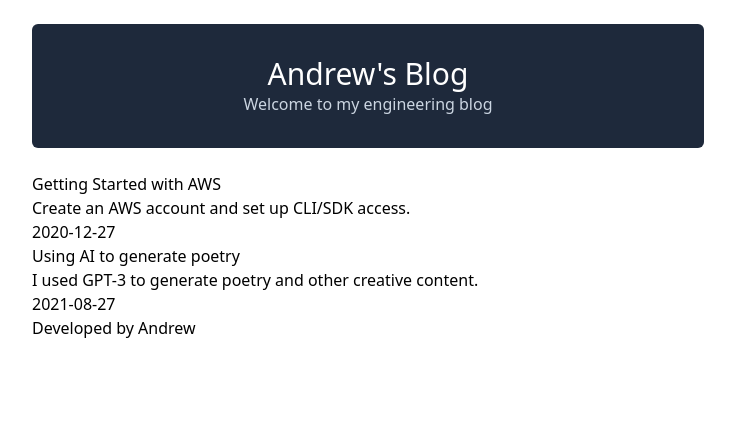
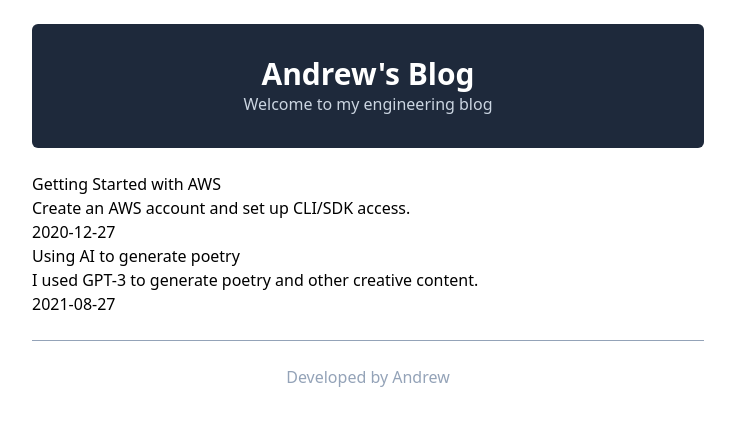
Before and after one commit to itsmandrew/Engineering-Blog, a Next.js app in the folder my-blog/: page / in a window 1280 px wide. Shown: the top 426 px of the page, without its empty margins (272-1007 px from the left). Built offline with nearby package versions, Linux system fonts and the light colour scheme.

Commit message:
Styling for footer

```diff
--- a/my-blog/app/layout.tsx
+++ b/my-blog/app/layout.tsx
@@ -15,7 +15,7 @@ export default function RootLayout({
     <header>
       <div className="text-center bg-slate-800 p-8 my-6 rounded-md">
         <Link href="/">
-          <h1 className="text-3xl text-white">Andrew's Blog</h1>
+          <h1 className="text-3xl text-white font-bold">Andrew's Blog</h1>
         </Link>
         <p className="text-slate-300">Welcome to my engineering blog</p>
       </div>
@@ -24,8 +24,8 @@ export default function RootLayout({
 
   const footer = (
     <footer>
-      <div>
-        <p>Developed by Andrew</p>
+      <div className="border-t border-slate-400 mt-6 py-6 text-center text-slate-400">
+        <h3>Developed by Andrew</h3>
       </div>
     </footer>
   );
```
